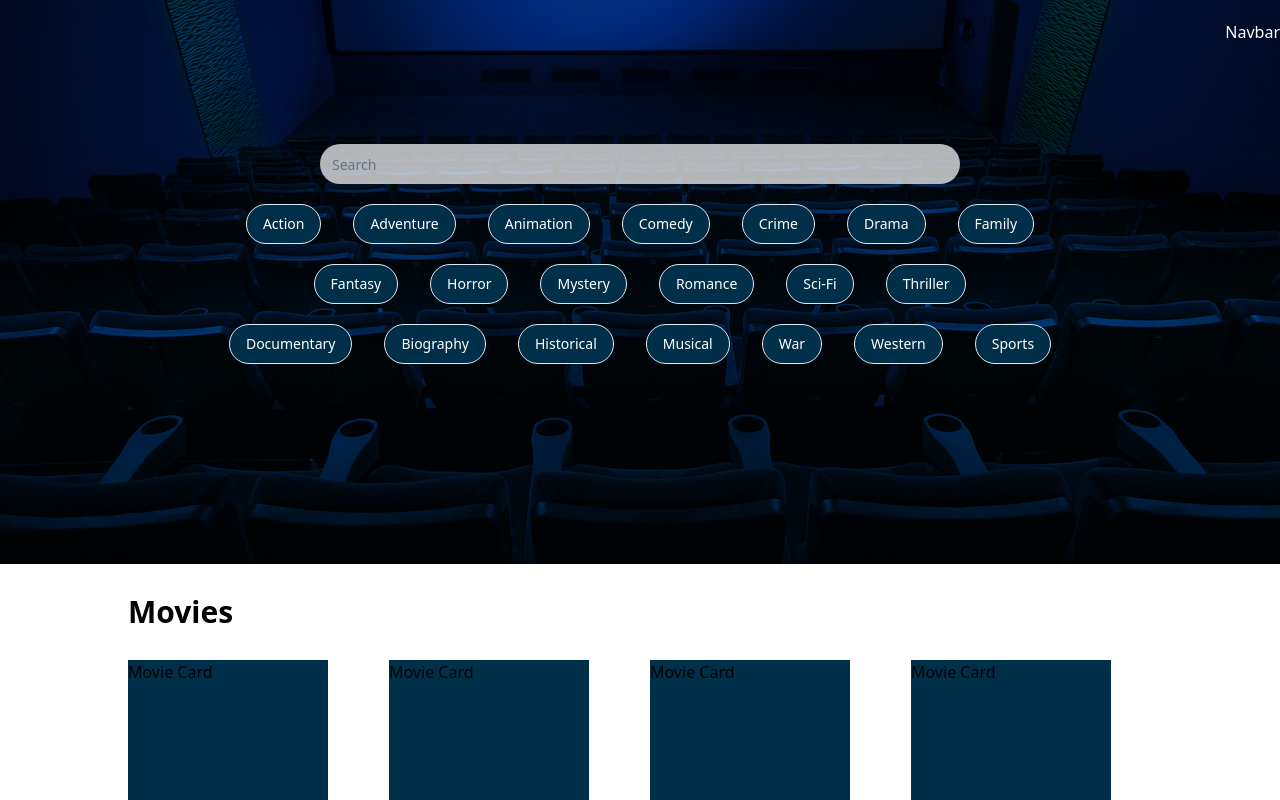
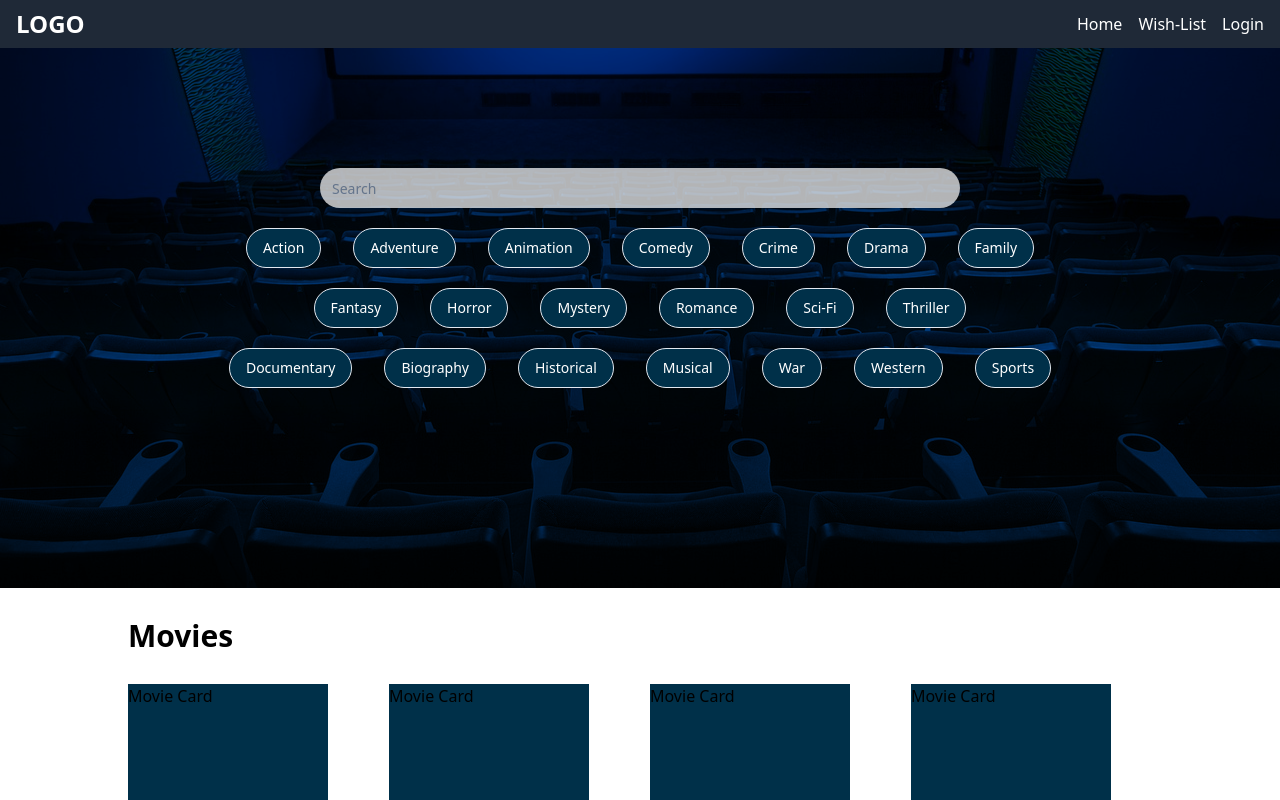
Before and after one commit to Kad-19/movie-recommendation-system-team2, a React (Vite) app in the folder my-project/: page / in a window 1280 px wide. Shown: the top 800 px of the page. Built offline with nearby package versions, Linux system fonts and the light colour scheme.

Commit message:
homePage

```diff
--- a/my-project/src/App.jsx
+++ b/my-project/src/App.jsx
@@ -1,8 +1,10 @@
 // App.jsx
-import React, { useState } from 'react';
-import LoginPage from './LoginPage';
-import SignupPage from './SignupPage';
-import HomePage from './components/HomePage';
+import React, { useState } from "react";
+import LoginPage from "./components/LoginPage";
+import SignupPage from "./components/SignupPage";
+import HomePage from "./components/HomePage";
+import Movie from "./components/Movie";
+import NavBar from "./components/NavBar";
 
 const App = () => {
   const [isLogin, setIsLogin] = useState(true);
@@ -14,7 +16,8 @@ const App = () => {
   return (
     <div>
       {/* {isLogin ? <LoginPage togglePage={togglePage} /> : <SignupPage togglePage={togglePage} />} */}
-      <HomePage/>
+      <NavBar />
+      <HomePage />
     </div>
   );
 };
--- a/my-project/src/components/HomePage.jsx
+++ b/my-project/src/components/HomePage.jsx
@@ -43,7 +43,6 @@ const HomePage = () => {
   return (
     <div>
       <div className=" w-[100%] pt-[20px] pb-[100px] page_top bg-bottom">
-        <nav className="text-right">Navbar</nav>
         <div className="flex flex-col m-auto w-[50%] my-[100px] disappear-md">
           <Input
             type="text"
--- a/my-project/src/components/navBar.jsx
+++ b/my-project/src/components/navBar.jsx
@@ -1,8 +1,8 @@
 import { useState } from "react";
-export default function navBar() {
+export default function NavBar() {
   const [show,setShow]=useState(false)
   return (
-          <nav className="bg-grey-800 text-white px-4 py-2">
+          <nav className="bg-gray-800 text-white px-4 py-2">
             <div className="flex justify-between items-center">
               <h1 className="text-2xl font-bold">LOGO</h1>
 
```
Also changed, not shown: my-project/src/components/LoginPage.jsx (renamed from my-project/src/LoginPage.jsx), my-project/src/components/Movie.jsx (renamed from my-project/src/Movie.jsx), my-project/src/components/SignupPage.jsx (renamed from my-project/src/SignupPage.jsx).
